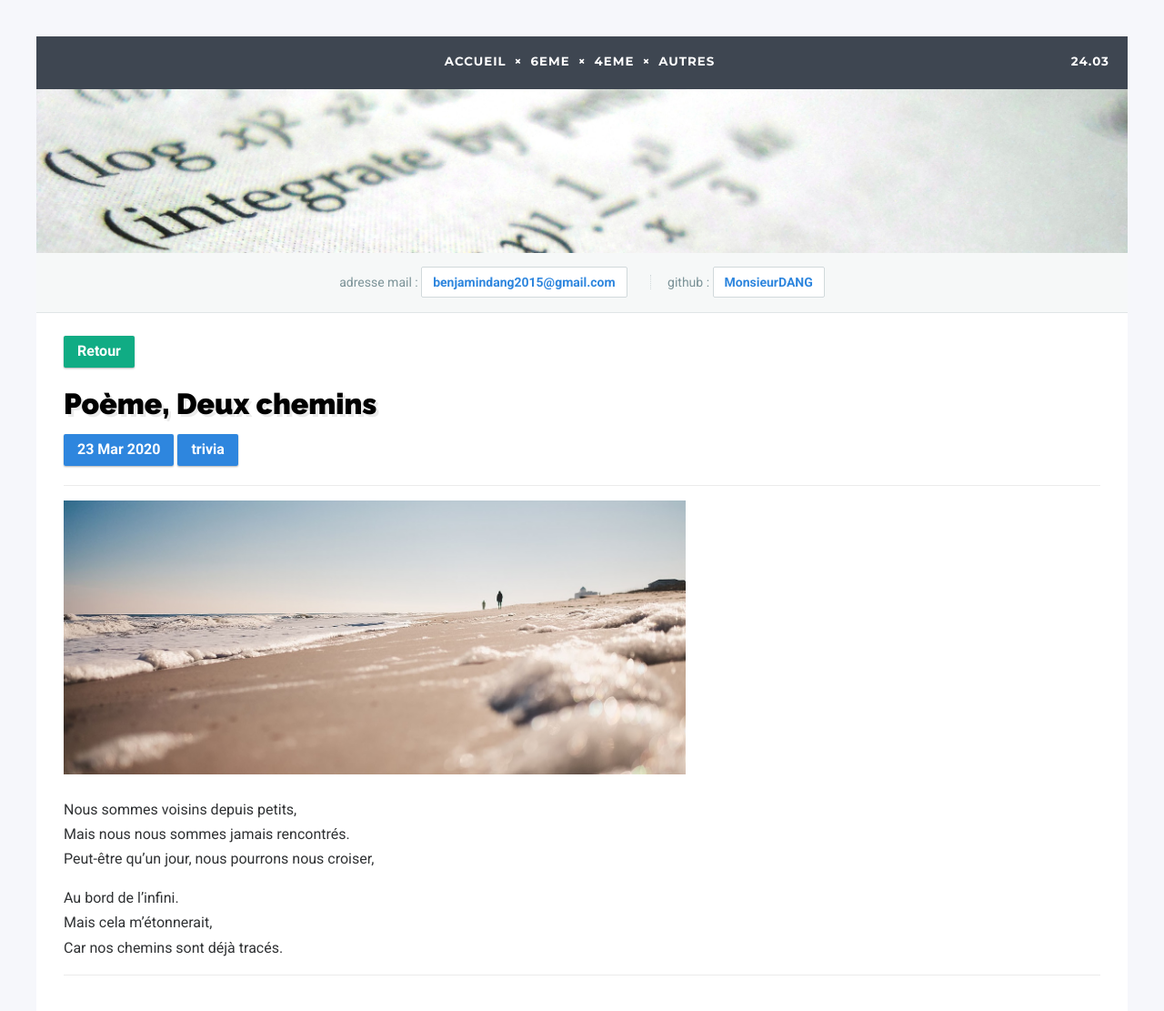
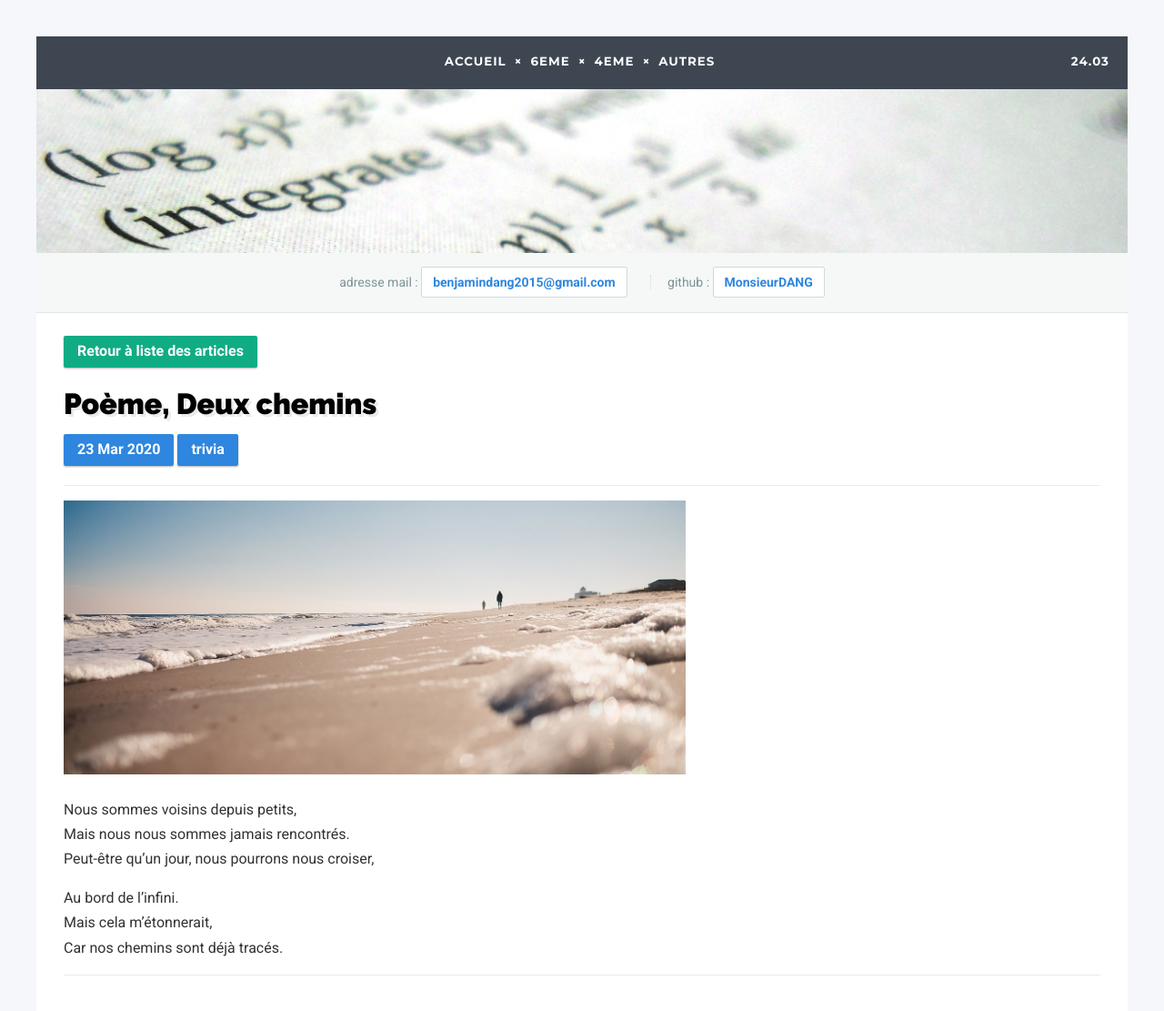
Before and after one commit to DangSinslay/DangSinslay.github.io, a Jekyll site: the page built from _posts/trivia/2020-03-23-poeme1.md, in a window 1280 px wide and 1162 px high. Shown: the top 1111 px of the window at 91% size. Built offline with Jekyll 4.4.1, drawn with Linux system fonts in a browser that asks for light colours.

Commit message:
Update post.html

```diff
--- a/_layouts/post.html
+++ b/_layouts/post.html
@@ -2,7 +2,7 @@
 layout: default
 ---
 <div id="content">
-  <button class="back" onclick="window.location.href='/{{ page.blog }}'">Retour</button>
+  <button class="back" onclick="window.location.href='/{{ page.blog }}'">Retour à liste des articles</button>
   <h1>{{ page.title }}</h1>
   <ul>
     <li class="meta">{{ page.date | date_to_string}}</li>
```
